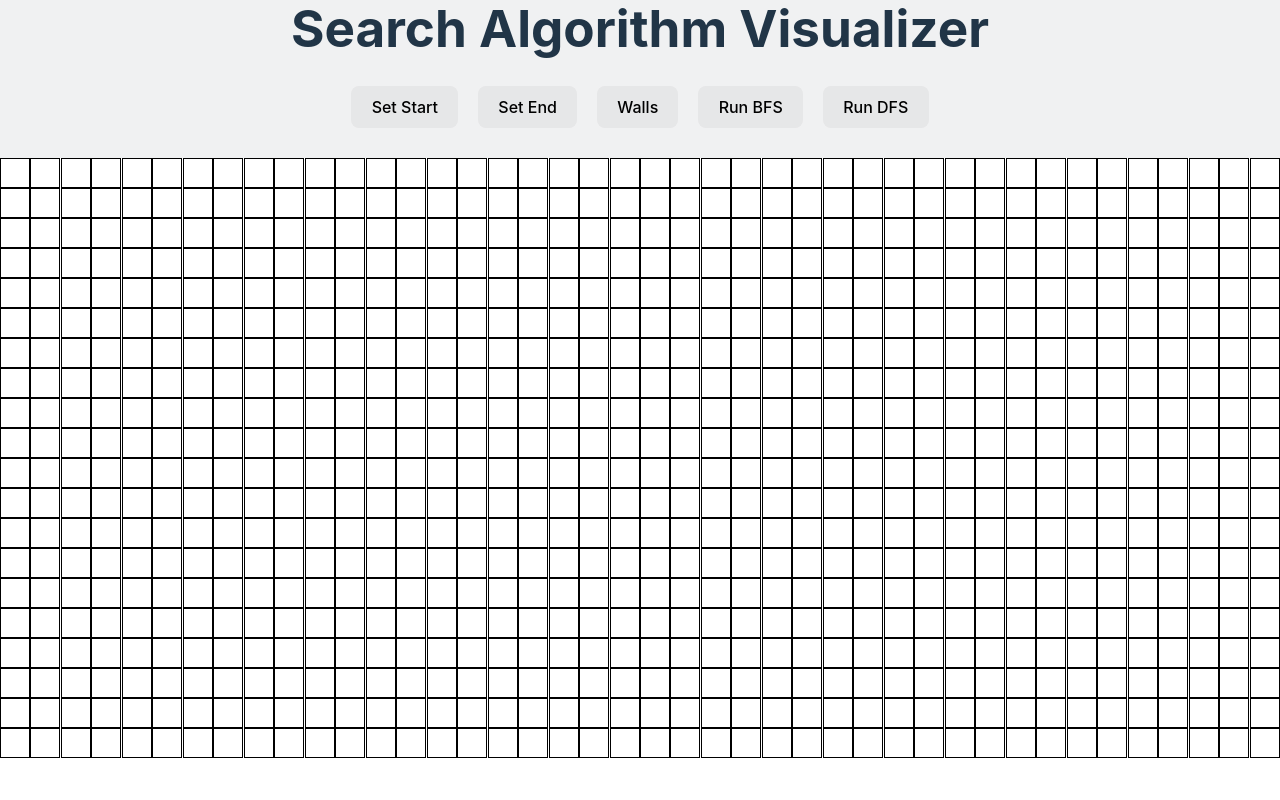
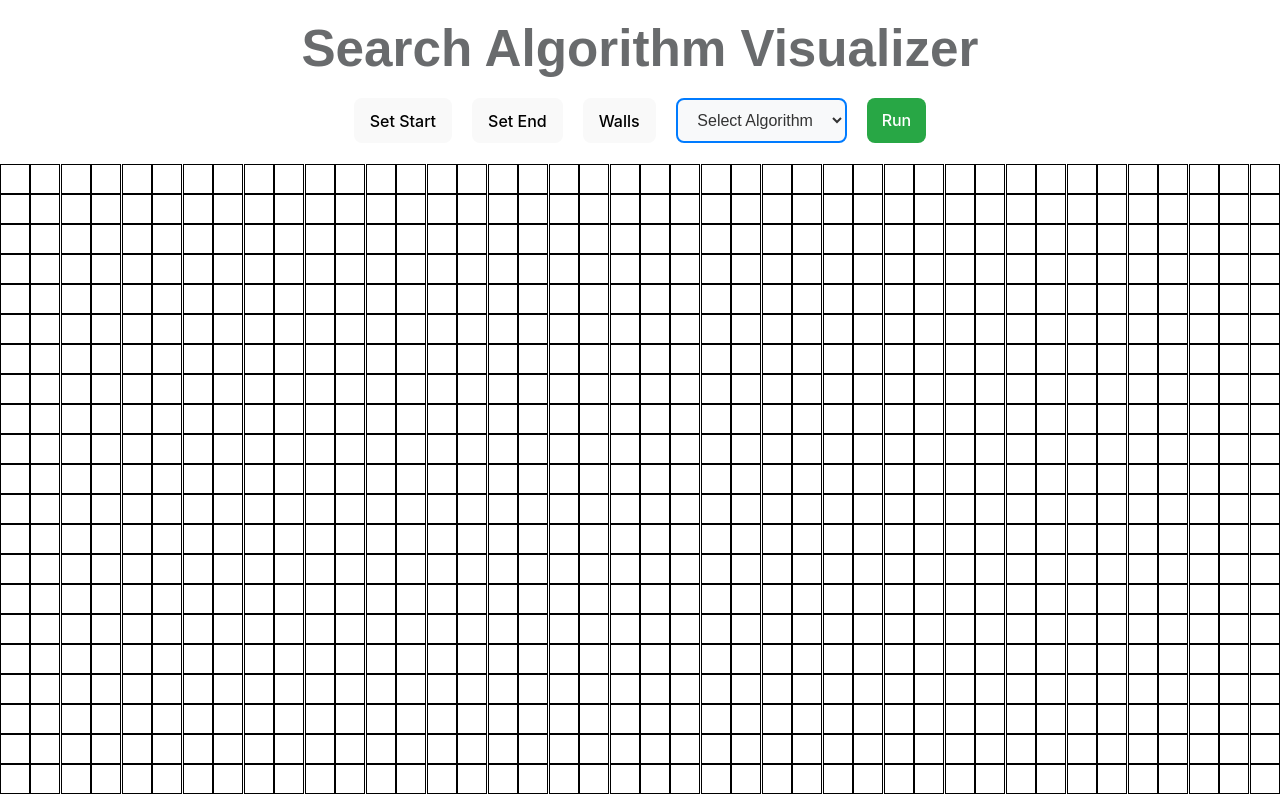
Before and after one commit to MathomJohnson/AlgoVisualizer, a React (Vite) app: page / in a window 1280 px wide. Built offline with nearby package versions, Linux system fonts and the light colour scheme.

Commit message:
display fixes

```diff
--- a/src/components/Grid.css
+++ b/src/components/Grid.css
@@ -1,7 +1,14 @@
+*,
+*::before,
+*::after {
+  box-sizing: border-box;
+}
+
 html, body {
   margin: 0;
   padding: 0;
   width: 100%; /* Ensure content fits the viewport width */
+  height: 100%;
   box-sizing: border-box;
 }
 
@@ -11,7 +18,8 @@ html, body {
   padding: 0;
   gap: 0; /* Remove gaps between rows and columns */
   width: 100vw; /* Full width of the viewport */
-  height: calc(20 * 20px); /* Ensure 20 rows of 20px height */
+  height: 60vh;
+  /*height: calc(20 * 20px); /* Ensure 20 rows of 20px height */
 }
 
 .grid > div {
@@ -21,24 +29,119 @@ html, body {
   border: 1px solid #ccc;
 }
 
+/* Container for buttons and dropdown */
 .buttons {
   display: flex;
   justify-content: center;
-  margin: 20px;
+  align-items: center;  /* Vertically center all items */
+  margin: 10px;
 }
 
-.buttons > button {
+/* Ensuring uniform button and dropdown size */
+.buttons > button,
+.algoSelect {
+  height: 45px;  /* Ensure dropdown and buttons have the same height */
+  font-size: 16px;
+  line-height: 45px;  /* Vertically center the text inside */
+  padding: 0 15px; /* Set horizontal padding */
   margin: 10px;
-  color: black;
-  background-color: #e6e7e8;
+  text-align: center; /* Make sure the text is centered */
+  border-radius: 8px;
 }
 
+/* Styling the dropdown */
+.algoSelect {
+  font-size: 16px;
+  border: 2px solid #007BFF;
+  background-color: #F8F9FA;
+  color: #333;
+  cursor: pointer;
+  transition: all 0.3s ease;
+}
+
+.algoSelect:hover {
+  border-color: #0056b3;
+  background-color: #E9ECEF;
+}
+
+/* Styling the run button */
+.runButton {
+  padding: 0 20px;
+  font-size: 16px;
+  background-color: #28A745;
+  color: white;
+  border: none;
+  border-radius: 5px;
+  cursor: pointer;
+  transition: all 0.3s ease;
+}
+
+.runButton:hover {
+  background-color: #218838;
+}
+
+/* Style for individual buttons */
+.startButton:hover {
+  background-color: green;
+  color: white;
+  border-color: transparent;
+}
+
+.endButton:hover {
+  background-color: red;
+  color: white;
+  border-color: transparent;
+}
+
+.wallButton:hover {
+  background-color: black;
+  color: white;
+  border-color: transparent;
+}
+
+/* Toolbar container styling */
 .toolbar {
   display: flex;
   flex-direction: column;
-  align-items: center;
-  background-color: #f0f1f2;
-  width: 100vw;
+  height: 18vh;
+  align-items: center;  /* Vertically center the toolbar content */
+  justify-content: center;
+  margin-top: 20px;
+}
+
+/* Page title */
+h1 {
+  font-family: Arial, sans-serif;
+  color: #696b6d;
+  margin-bottom: 20px;
+}
+
+@media (max-width: 768px) {
+  /* Page title */
+  h1 {
+    font-size: xx-large;
+    margin-bottom: 10px;
+    text-align: center;
+  }
+
+  .buttons > button,
+  .algoSelect {
+    height: 40px;  /* Ensure dropdown and buttons have the same height */
+    font-size: 16px;
+    line-height: 40px;  /* Vertically center the text inside */
+    padding: 0 10px; /* Set horizontal padding */
+    text-align: center; /* Make sure the text is centered */
+    border-radius: 8px;
+  }
+
+  /* Container for buttons and dropdown */
+  .buttons {
+    flex-wrap: wrap;
+  }
+}
+
+.runButton:hover {
+  background-color: #218838;
 }
 
 .grid > div.isStart {
--- a/src/components/Grid.tsx
+++ b/src/components/Grid.tsx
@@ -1,7 +1,126 @@
-// import React, { useState } from "react";
+// // import React, { useState } from "react";
+// // import { bfs } from "../algorithms/bfs";
+// // import { dfs } from "../algorithms/dfs";
+// // import Tile from "./Tile";
+
+// // export interface Tile {
+// //   row: number;
+// //   col: number;
+// //   isStart: boolean;
+// //   isEnd: boolean;
+// //   isWall: boolean;
+// //   isVisited: boolean;
+// //   isFrontier: boolean;
+// //   isPath: boolean,
+// //   distance: number;
+// //   previousTile?: Tile | null;
+// // }
+
+// // const Grid: React.FC = () => {
+// //   const rows = 20;
+// //   const cols = 20;
+
+// //   const [grid, setGrid] = useState<Tile[][]>(
+// //     Array.from({ length: rows }, (_, row) =>
+// //       Array.from({ length: cols }, (_, col) => ({
+// //         row,
+// //         col,
+// //         isStart: false,
+// //         isEnd: false,
+// //         isWall: false,
+// //         isVisited: false,
+// //         isFrontier: false,
+// //         isPath: false,
+// //         distance: Infinity,
+// //         previousTile: null,
+// //       }))
+// //     )
+// //   );
+
+// //   const [mode, setMode] = useState<"start" | "end" | "placingWall" | null>(null);
+
+// //   // To store the start and end tiles
+// //   const [startTile, setStartTile] = useState<Tile | null>(null);
+// //   const [endTile, setEndTile] = useState<Tile | null>(null);
+
+// //   // Wall Placing
+// //   //const [placingWall, setPlacingWall] = useState<true | false>(false);
+
+
+// //   const handleTileClick = (row: number, col: number) => {
+// //     setGrid((prevGrid) => {
+// //       const newGrid = prevGrid.map((r) => r.map((tile) => ({ ...tile })));
+// //       const tile = newGrid[row][col];
+
+// //       // Log the tile state for debugging purposes
+// //       console.log(`Tile clicked at row ${row}, col ${col}`);
+// //       console.log('Tile state:', tile);
+
+// //       if (mode === "start") {
+// //         if (startTile) newGrid[startTile.row][startTile.col].isStart = false;
+// //         tile.isStart = true;
+// //         setStartTile(tile); // Store the start tile
+// //         setMode(null);
+// //       } else if (mode === "end") {
+// //         if (endTile) newGrid[endTile.row][endTile.col].isEnd = false;
+// //         tile.isEnd = true;
+// //         setEndTile(tile); // Store the end tile
+// //         setMode(null);
+// //       } else if (mode === "placingWall") {
+// //         tile.isWall = !tile.isWall;
+// //       }
+
+// //       return newGrid;
+// //     });
+// //   };
+
+// //   // Trigger BFS or DFS
+// //   const handleSearch = async (algorithm: "bfs" | "dfs") => {
+// //     if (!startTile || !endTile) return;
+
+// //     console.log(`Running ${algorithm}...`);
+
+// //     if (algorithm === "bfs") {
+// //       await bfs(grid, startTile, endTile, setGrid);
+// //     } else {
+// //       await dfs(grid, startTile, endTile, setGrid);
+// //     }
+// //   };
+
+
+
+// //   return (
+// //     <div>
+// //       <div>
+// //         <button onClick={() => setMode("start")}>Set Start</button>
+// //         <button onClick={() => setMode("end")}>Set End</button>
+// //         <button onClick={() => setMode("placingWall")}>Enter Wall Placing</button>
+// //         <button onClick={() => setMode(null)}>Exit Wall Placing</button>
+// //         <button onClick={() => handleSearch("bfs")}>Run BFS</button>
+// //         <button onClick={() => handleSearch("dfs")}>Run DFS</button>
+// //       </div>
+// //       <div style={{ display: "grid", gridTemplateColumns: `repeat(${cols}, 20px)` }}>
+// //         {grid.map((row) =>
+// //           row.map((tile) => (
+// //             <Tile
+// //               key={`${tile.row}-${tile.col}`}
+// //               tile={tile}
+// //               onClick={() => handleTileClick(tile.row, tile.col)}
+// //             />
+// //           ))
+// //         )}
+// //       </div>
+// //     </div>
+// //   );
+// // };
+
+// // export default Grid;
+
+// import React, { useState, useEffect } from "react";
 // import { bfs } from "../algorithms/bfs";
 // import { dfs } from "../algorithms/dfs";
 // import Tile from "./Tile";
+// import "./Grid.css"; // Import CSS file
 
 // export interface Tile {
 //   row: number;
@@ -11,60 +130,86 @@
 //   isWall: boolean;
 //   isVisited: boolean;
 //   isFrontier: boolean;
-//   isPath: boolean,
+//   isPath: boolean;
 //   distance: number;
 //   previousTile?: Tile | null;
 // }
 
 // const Grid: React.FC = () => {
 //   const rows = 20;
-//   const cols = 20;
-
-//   const [grid, setGrid] = useState<Tile[][]>(
-//     Array.from({ length: rows }, (_, row) =>
-//       Array.from({ length: cols }, (_, col) => ({
-//         row,
-//         col,
-//         isStart: false,
-//         isEnd: false,
-//         isWall: false,
-//         isVisited: false,
-//         isFrontier: false,
-//         isPath: false,
-//         distance: Infinity,
-//         previousTile: null,
-//       }))
-//     )
-//   );
+//   const [cols, setCols] = useState<number>(Math.floor(window.innerWidth / 30));
+//   const [grid, setGrid] = useState<Tile[][]>([]);
 
 //   const [mode, setMode] = useState<"start" | "end" | "placingWall" | null>(null);
-
-//   // To store the start and end tiles
 //   const [startTile, setStartTile] = useState<Tile | null>(null);
 //   const [endTile, setEndTile] = useState<Tile | null>(null);
 
-//   // Wall Placing
-//   //const [placingWall, setPlacingWall] = useState<true | false>(false);
+//   const [selectedAlgo, setSelectedAlgo] = useState<"bfs" | "dfs" | "">(""); // State for selected algorithm
 
+//   // Initialize the grid
+//   useEffect(() => {
+//     const newCols = Math.floor(window.innerWidth / 30);
+//     setCols(newCols);
+//     setGrid(
+//       Array.from({ length: rows }, (_, row) =>
+//         Array.from({ length: newCols }, (_, col) => ({
+//           row,
+//           col,
+//           isStart: false,
+//           isEnd: false,
+//           isWall: false,
+//           isVisited: false,
+//           isFrontier: false,
+//           isPath: false,
+//           distance: Infinity,
+//           previousTile: null,
+//         }))
+//       )
+//     );
+//   }, []);
+
+//   // Handle window resize to adjust the number of columns dynamically
+//   useEffect(() => {
+//     const handleResize = () => {
+//       const newCols = Math.floor(window.innerWidth / 30);
+//       setCols(newCols);
+//       setGrid((prevGrid) =>
+//         Array.from({ length: rows }, (_, row) =>
+//           Array.from({ length: newCols }, (_, col) =>
+//             prevGrid[row]?.[col] ?? {
+//               row,
+//               col,
+//               isStart: false,
+//               isEnd: false,
+//               isWall: false,
+//               isVisited: false,
+//               isFrontier: false,
+//               isPath: false,
+//               distance: Infinity,
+//               previousTile: null,
+//             }
+//           )
+//         )
+//       );
+//     };
+//     window.addEventListener("resize", handleResize);
+//     return () => window.removeEventListener("resize", handleResize);
+//   }, []);
 
 //   const handleTileClick = (row: number, col: number) => {
 //     setGrid((prevGrid) => {
 //       const newGrid = prevGrid.map((r) => r.map((tile) => ({ ...tile })));
 //       const tile = newGrid[row][col];
 
-//       // Log the tile state for debugging purposes
-//       console.log(`Tile clicked at row ${row}, col ${col}`);
-//       console.log('Tile state:', tile);
-
 //       if (mode === "start") {
 //         if (startTile) newGrid[startTile.row][startTile.col].isStart = false;
 //         tile.isStart = true;
-//         setStartTile(tile); // Store the start tile
+//         setStartTile(tile);
 //         setMode(null);
 //       } else if (mode === "end") {
 //         if (endTile) newGrid[endTile.row][endTile.col].isEnd = false;
 //         tile.isEnd = true;
-//         setEndTile(tile); // Store the end tile
+//         setEndTile(tile);
 //         setMode(null);
 //       } else if (mode === "placingWall") {
 //         tile.isWall = !tile.isWall;
@@ -74,11 +219,8 @@
 //     });
 //   };
 
-//   // Trigger BFS or DFS
 //   const handleSearch = async (algorithm: "bfs" | "dfs") => {
 //     if (!startTile || !endTile) return;
-
-//     console.log(`Running ${algorithm}...`);
 
 //     if (algorithm === "bfs") {
 //       await bfs(grid, startTile, endTile, setGrid);
@@ -87,19 +229,48 @@
 //     }
 //   };
 
+//   return (
+//     <div style = {{ height: "100%", width: "100%" }}>
+//       <div className="toolbar">
+//         <h1 className="title">Search Algorithm Visualizer</h1>
+//         <div className="buttons">
+//           <button className="startButton" onClick={() => setMode("start")}>Set Start</button>
+//           <button className="endButton" onClick={() => setMode("end")}>Set End</button>
+//           <button className="wallButton" onClick={() => setMode("placingWall")}>Walls</button>
+//           {/* <button onClick={() => handleSearch("bfs")}>Run BFS</button>
+//           <button onClick={() => handleSearch("dfs")}>Run DFS</button> */}
+//           {/* Dropdown menu to select algorithm */}
+//           <select
+//             value={selectedAlgo}
+//             onChange={(e) => {
+//               const value = e.target.value; // Retrieve value from the event target
+//               // Narrow the type to "bfs" | "dfs" if valid
+//               if (value === "bfs" || value === "dfs") {
+//                 setSelectedAlgo(value);
+//               }
+//             }}
+//             className="algoSelect"
+//           >
+//             <option value="" disabled>Select Algorithm</option>
+//             <option value="bfs">BFS</option>
+//             <option value="dfs">DFS</option>
+//           </select>
 
-
-//   return (
-//     <div>
-//       <div>
-//         <button onClick={() => setMode("start")}>Set Start</button>
-//         <button onClick={() => setMode("end")}>Set End</button>
-//         <button onClick={() => setMode("placingWall")}>Enter Wall Placing</button>
-//         <button onClick={() => setMode(null)}>Exit Wall Placing</button>
-//         <button onClick={() => handleSearch("bfs")}>Run BFS</button>
-//         <button onClick={() => handleSearch("dfs")}>Run DFS</button>
+//           {/* Button to run the selected algorithm */}
+//           <button
+//             onClick={() => {
+//               if (selectedAlgo) {
+//                 handleSearch(selectedAlgo);
+//               } else {
+//                 alert("Please select an algorithm first!");
+//               }
+//             }}
+//             className="runButton" >
+//             Run
+//           </button>
+//         </div>
 //       </div>
-//       <div style={{ display: "grid", gridTemplateColumns: `repeat(${cols}, 20px)` }}>
+//       <div className="grid" style={{ gridTemplateColumns: `repeat(${cols}, 1fr)` }}>
 //         {grid.map((row) =>
 //           row.map((tile) => (
 //             <Tile
@@ -136,20 +307,25 @@ export interface Tile {
 }
 
 const Grid: React.FC = () => {
-  const rows = 20;
+  const toolbarHeightVh = 18; // Toolbar height in vh
+
+  const [rows, setRows] = useState<number>(0);
   const [cols, setCols] = useState<number>(Math.floor(window.innerWidth / 30));
   const [grid, setGrid] = useState<Tile[][]>([]);
 
   const [mode, setMode] = useState<"start" | "end" | "placingWall" | null>(null);
   const [startTile, setStartTile] = useState<Tile | null>(null);
   const [endTile, setEndTile] = useState<Tile | null>(null);
+  const [selectedAlgo, setSelectedAlgo] = useState<"bfs" | "dfs" | "">(""); // State for selected algorithm
 
   // Initialize the grid
   useEffect(() => {
     const newCols = Math.floor(window.innerWidth / 30);
+    const newRows = Math.floor((window.innerHeight - window.innerHeight * (toolbarHeightVh / 100)) / 30);
     setCols(newCols);
+    setRows(newRows);
     setGrid(
-      Array.from({ length: rows }, (_, row) =>
+      Array.from({ length: newRows }, (_, row) =>
         Array.from({ length: newCols }, (_, col) => ({
           row,
           col,
@@ -166,13 +342,15 @@ const Grid: React.FC = () => {
     );
   }, []);
 
-  // Handle window resize to adjust the number of columns dynamically
+  // Handle window resize to adjust the number of rows and columns dynamically
   useEffect(() => {
     const handleResize = () => {
       const newCols = Math.floor(window.innerWidth / 30);
+      const newRows = Math.floor((window.innerHeight * (100 - toolbarHeightVh) / 100) / 30);
       setCols(newCols);
+      setRows(newRows);
       setGrid((prevGrid) =>
-        Array.from({ length: rows }, (_, row) =>
+        Array.from({ length: newRows }, (_, row) =>
           Array.from({ length: newCols }, (_, col) =>
             prevGrid[row]?.[col] ?? {
               row,
@@ -190,6 +368,7 @@ const Grid: React.FC = () => {
         )
       );
     };
+
     window.addEventListener("resize", handleResize);
     return () => window.removeEventListener("resize", handleResize);
   }, []);
@@ -228,18 +407,48 @@ const Grid: React.FC = () => {
   };
 
   return (
-    <div style = {{ height: "100%", width: "100%" }}>
-      <div className="toolbar">
-        <h1>Search Algorithm Visualizer</h1>
+    <div style={{ height: "100%", width: "100%" }}>
+      <div className="toolbar" style={{ height: `${toolbarHeightVh}vh` }}>
+        <h1 className="title">Search Algorithm Visualizer</h1>
         <div className="buttons">
-          <button onClick={() => setMode("start")}>Set Start</button>
-          <button onClick={() => setMode("end")}>Set End</button>
-          <button onClick={() => setMode("placingWall")}>Walls</button>
-          <button onClick={() => handleSearch("bfs")}>Run BFS</button>
-          <button onClick={() => handleSearch("dfs")}>Run DFS</button>
+          <button className="startButton" onClick={() => setMode("start")}>Set Start</button>
+          <button className="endButton" onClick={() => setMode("end")}>Set End</button>
+          <button className="wallButton" onClick={() => setMode("placingWall")}>Walls</button>
+          <select
+            value={selectedAlgo}
+            onChange={(e) => {
+              const value = e.target.value;
+              if (value === "bfs" || value === "dfs") {
+                setSelectedAlgo(value);
+              }
+            }}
+            className="algoSelect"
+          >
+            <option value="" disabled>Select Algorithm</option>
+            <option value="bfs">BFS</option>
+            <option value="dfs">DFS</option>
+          </select>
+          <button
+            onClick={() => {
+              if (selectedAlgo) {
+                handleSearch(selectedAlgo);
+              } else {
+                alert("Please select an algorithm first!");
+              }
+            }}
+            className="runButton"
+          >
+            Run
+          </button>
         </div>
       </div>
-      <div className="grid" style={{ gridTemplateColumns: `repeat(${cols}, 1fr)` }}>
+      <div
+        className="grid"
+        style={{
+          gridTemplateColumns: `repeat(${cols}, 1fr)`,
+          gridTemplateRows: `repeat(${rows}, 1fr)`, // Adjust rows dynamically
+        }}
+      >
         {grid.map((row) =>
           row.map((tile) => (
             <Tile
```
